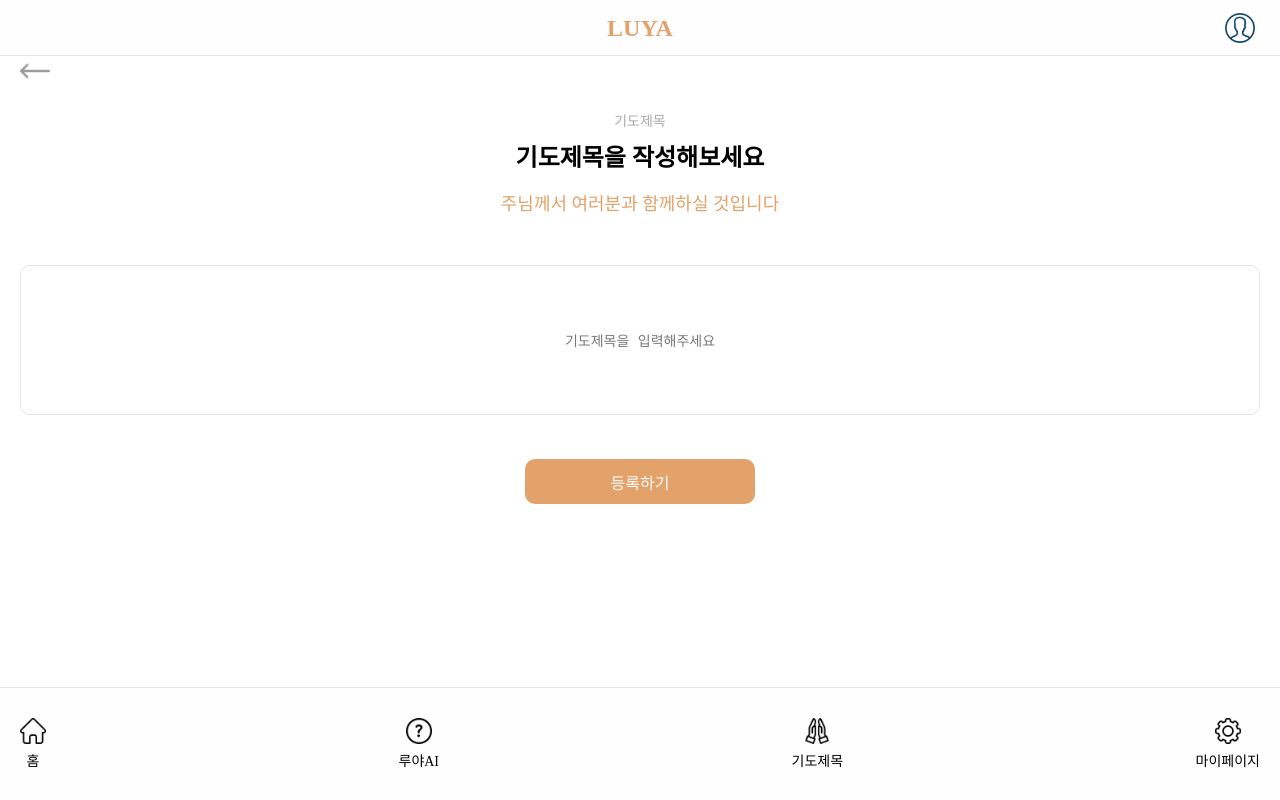
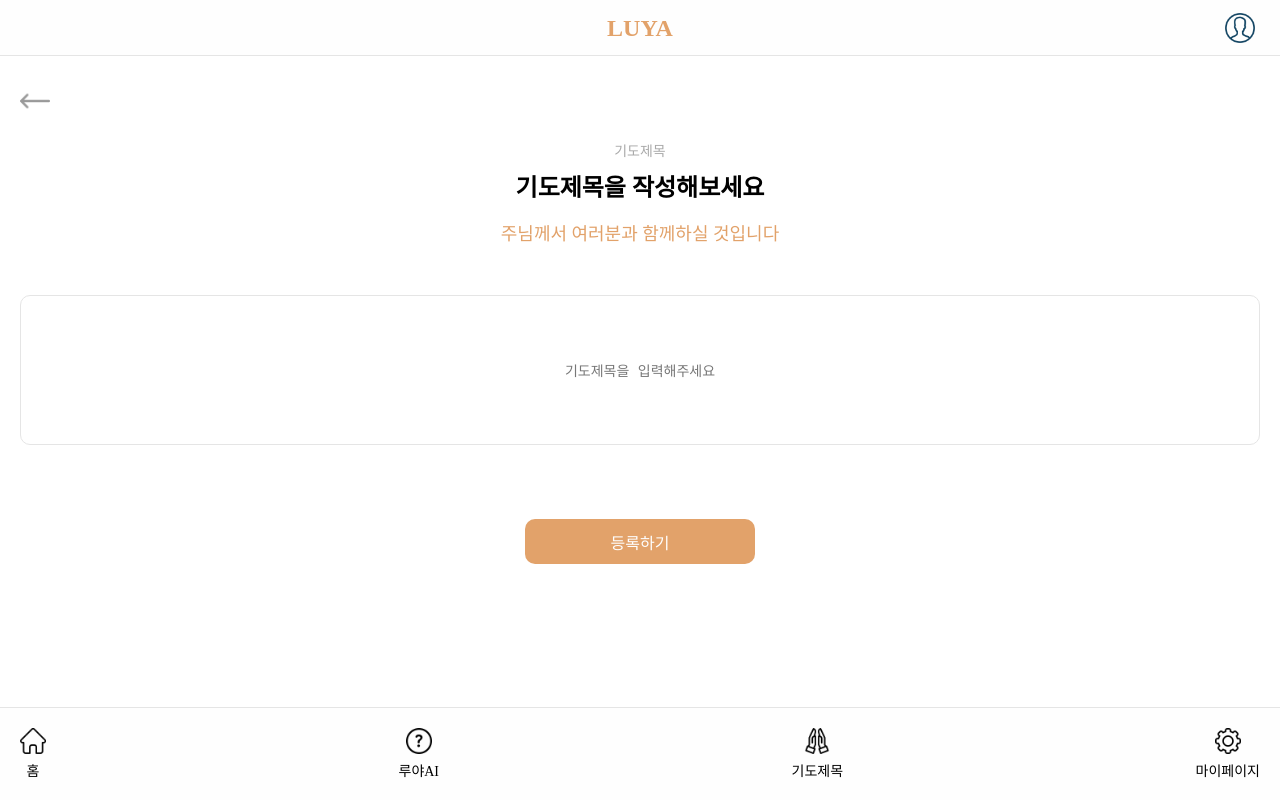
Before and after one commit to koicode-official/luya, a Next.js app: page /pray/add in a window 1280 px wide. Built offline with nearby package versions, Linux system fonts and the light colour scheme.

Commit message:
css update

```diff
--- a/src/component/common/CommonFooter.js
+++ b/src/component/common/CommonFooter.js
@@ -14,7 +14,7 @@ const CommonFooterContainer = styled.div`
   border-top: 1px solid #e5e5e5;
   /* border-top: 1px solid #e2a26a; */
 
-  padding: 30px 20px;
+  padding: 20px;
 `
 
 const MenuList = styled.ul`
--- a/src/component/pray/PrayAddComponent.js
+++ b/src/component/pray/PrayAddComponent.js
@@ -12,7 +12,7 @@ import { useRecoilValue, useSetRecoilState } from "recoil"
 const PrayAddWrapper = styled(CommonWrapper)``
 const PrayAddContainer = styled.div`
   width: 100%;
-  padding: 0px 20px ;
+  padding:30px 20px ;
   margin-bottom: 40px;
 `
 
```
